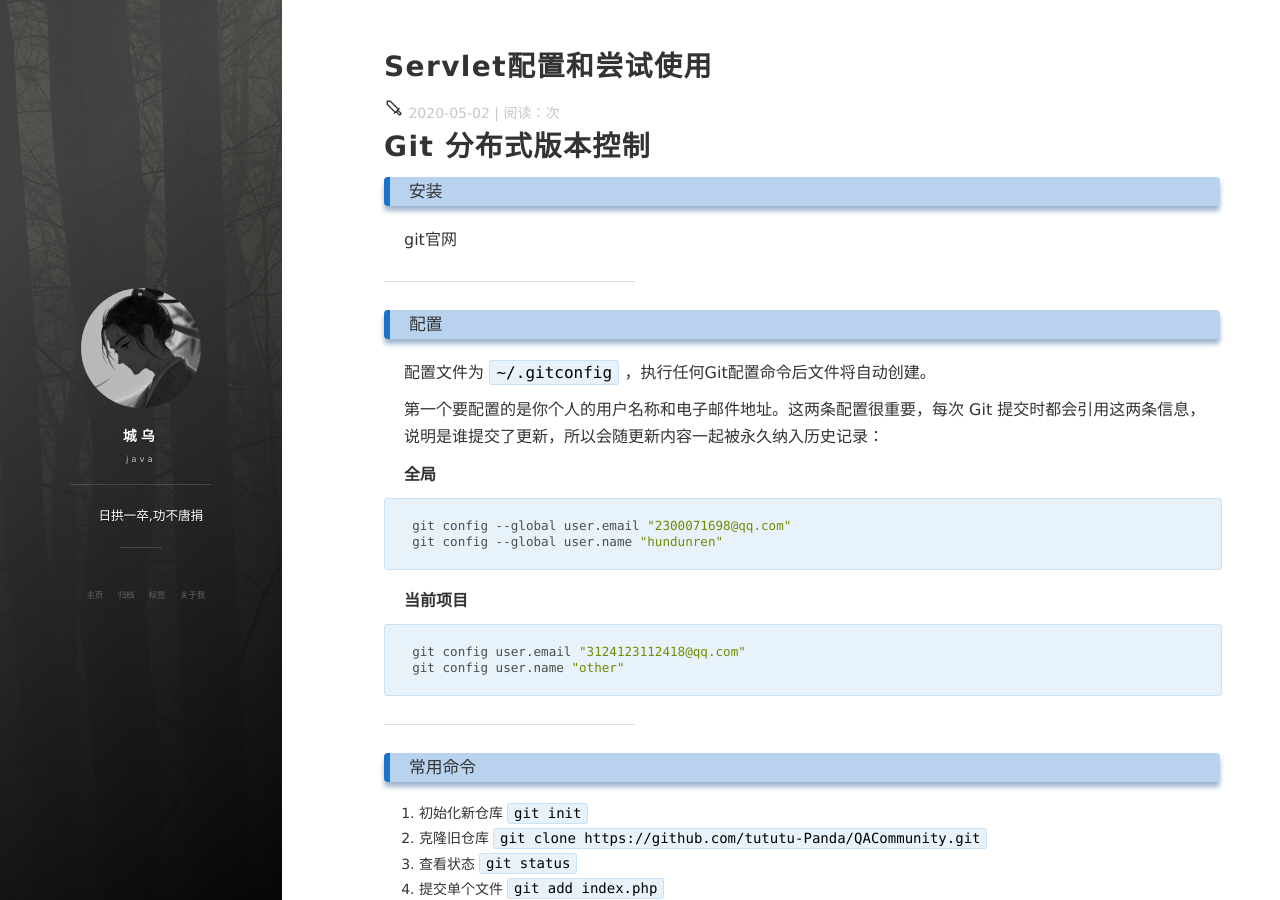
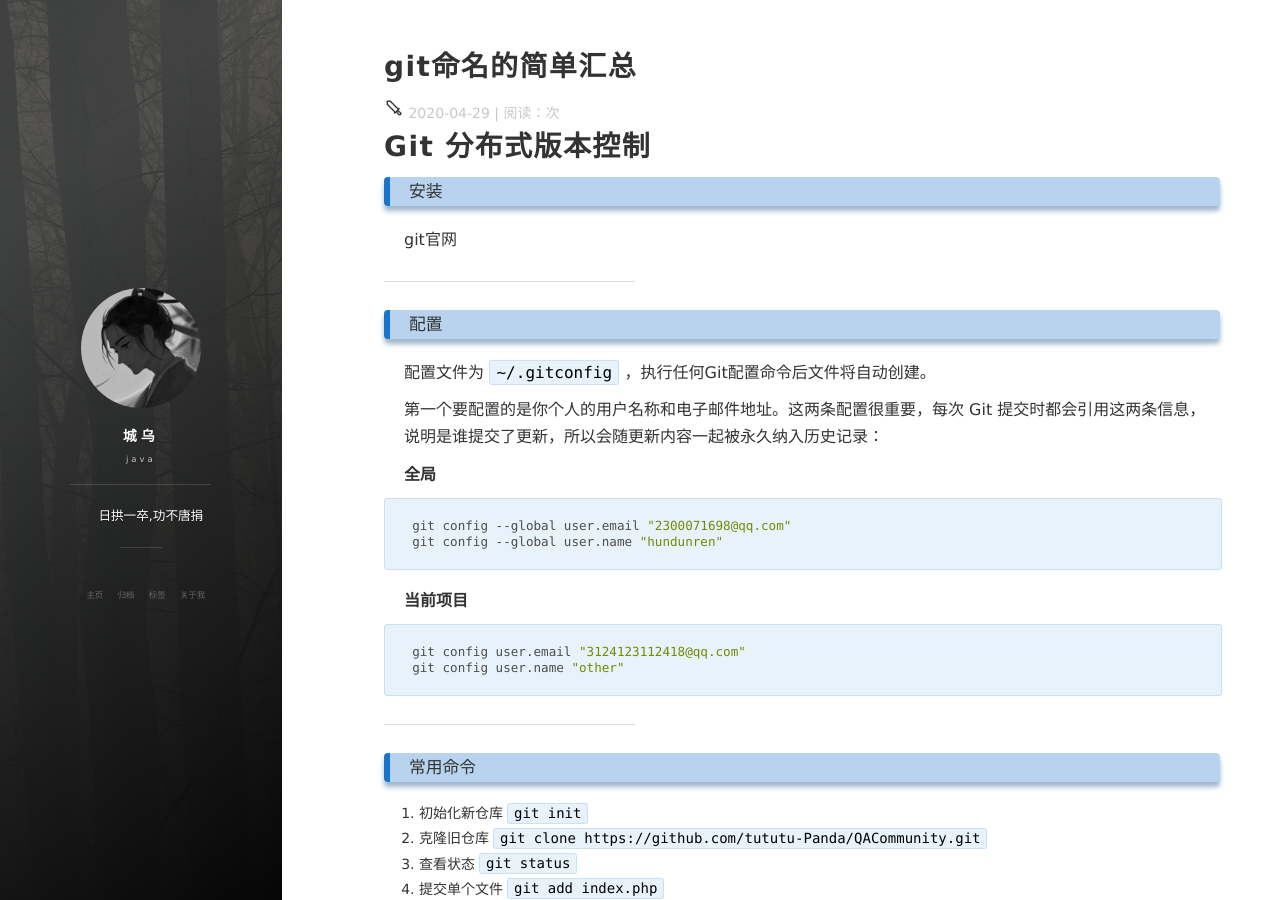
Before and after one commit to lfqtm/lfqtm.github.io, a Jekyll site: the page built from _posts/2020-05-02-git-useage.md, in a window 1280 px wide and 900 px high. Built offline with Jekyll 4.4.1, drawn with Linux system fonts in a browser that asks for light colours; nearby versions of some CDN libraries; comment, search, counter and statistics services are not loaded.

Commit message:
midify last commit

```diff
--- a/_posts/2020-05-02-git-useage.md
+++ b/_posts/2020-05-02-git-useage.md
@@ -1,7 +1,7 @@
 ---
 layout: post
-title: Servlet配置和尝试使用
-date: 2020-05-02
+title: git命名的简单汇总
+date: 2020-04-29
 categories: tools
 tags: git github
 ---
```
Also changed, not shown: Gemfile.lock, 1 other file.
